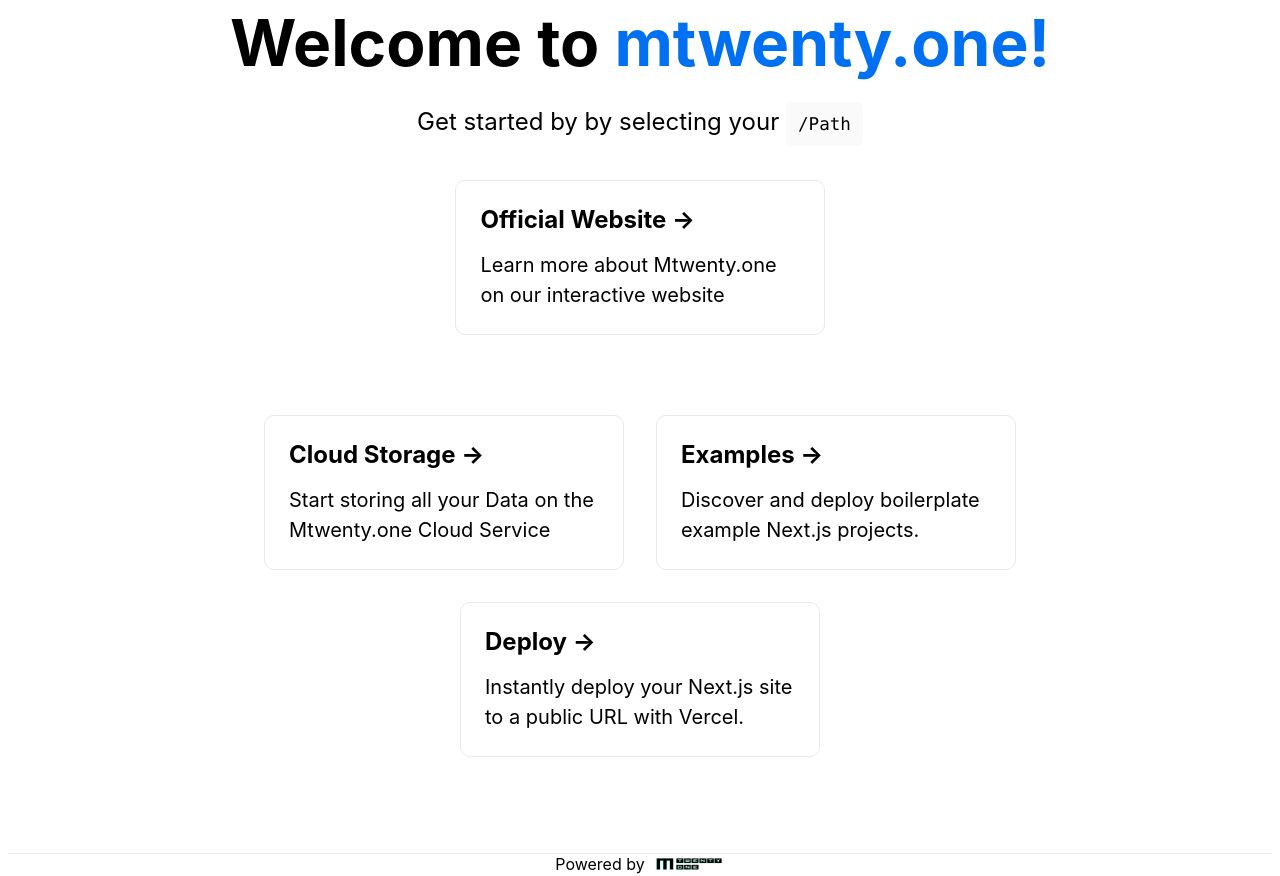
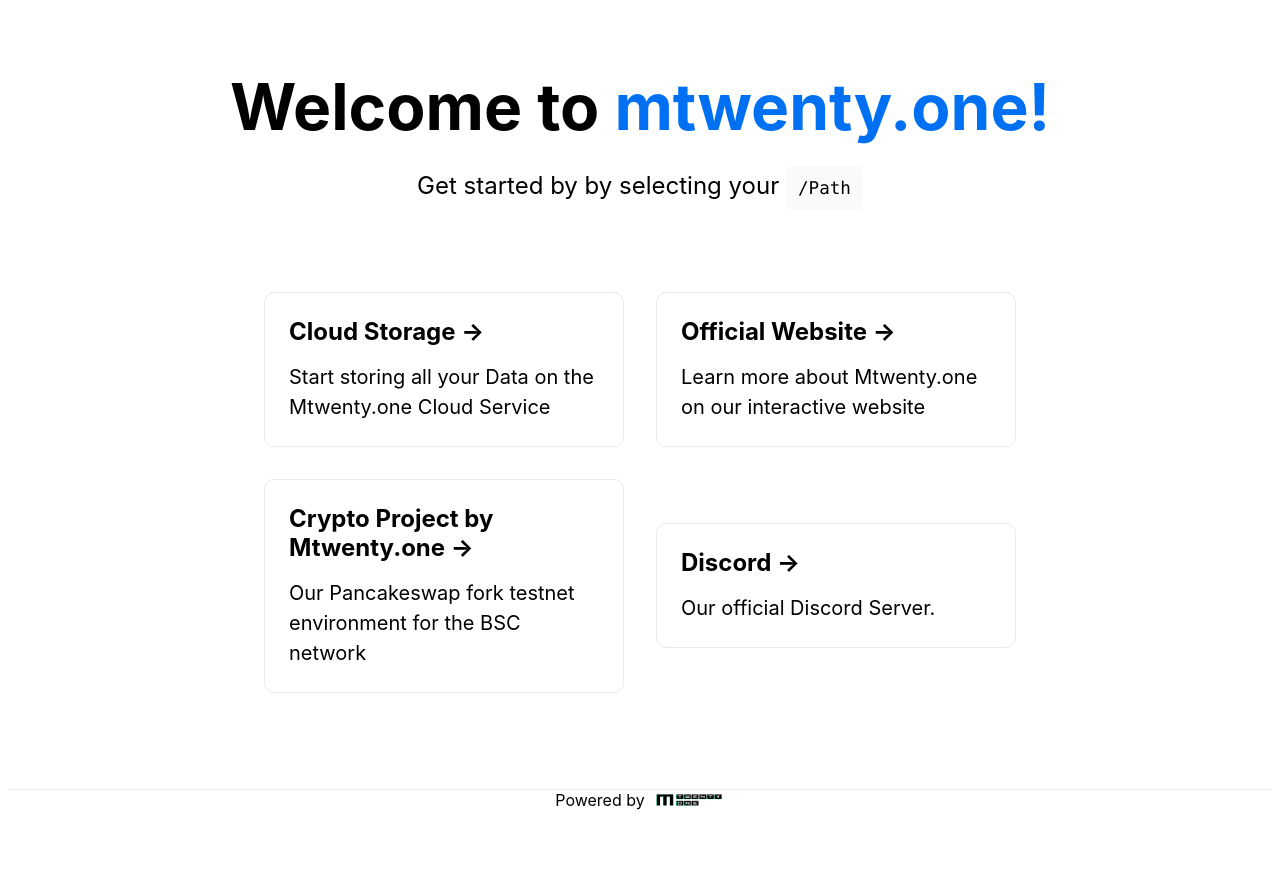
Before and after one commit to Mtwentyone/old_homepage, a Next.js app: page / in a window 1280 px wide. After the commit the page ends 812 px from the top, so only its background shows below. Built offline with nearby package versions, Linux system fonts and the light colour scheme.

Commit message:
Text update

```diff
--- a/pages/index.js
+++ b/pages/index.js
@@ -21,32 +21,32 @@
           <code className={styles.code}>/Path</code>
         </p>
 
-        <a href="https://mtwenty.one/home" className={styles.card}>
-            <h2>Official Website &rarr;</h2>
-            <p>Learn more about Mtwenty.one on our interactive website</p>
-          </a>
-
         <div className={styles.grid}>
           <a href="https://mtwenty.one/nextcloud" className={styles.card}>
             <h2>Cloud Storage &rarr;</h2>
             <p>Start storing all your Data on the Mtwenty.one Cloud Service</p>
           </a>
 
-          <a
-            href="https://github.com/vercel/next.js/tree/master/examples"
-            className={styles.card}
-          >
-            <h2>Examples &rarr;</h2>
-            <p>Discover and deploy boilerplate example Next.js projects.</p>
+          <a href="https://mtwenty.one/home" className={styles.card}>
+            <h2>Official Website &rarr;</h2>
+            <p>Learn more about Mtwenty.one on our interactive website</p>
           </a>
 
           <a
-            href="https://vercel.com/new?utm_source=create-next-app&utm_medium=default-template&utm_campaign=create-next-app"
+            href="https://test.mtwenty.one"
             className={styles.card}
           >
-            <h2>Deploy &rarr;</h2>
+            <h2>Crypto Project by Mtwenty.one &rarr;</h2>
+            <p>Our Pancakeswap fork testnet environment for the BSC network</p>
+          </a>
+
+          <a
+            href="https://discord.com"
+            className={styles.card}
+          >
+            <h2>Discord &rarr;</h2>
             <p>
-              Instantly deploy your Next.js site to a public URL with Vercel.
+              Our official Discord Server.
             </p>
           </a>
         </div>
@@ -54,7 +54,7 @@
 
       <footer className={styles.footer}>
         <a
-          href="https://vercel.com?utm_source=create-next-app&utm_medium=default-template&utm_campaign=create-next-app"
+          href="https://mtwenty.one"
           target="_blank"
           rel="noopener noreferrer"
         >
```
